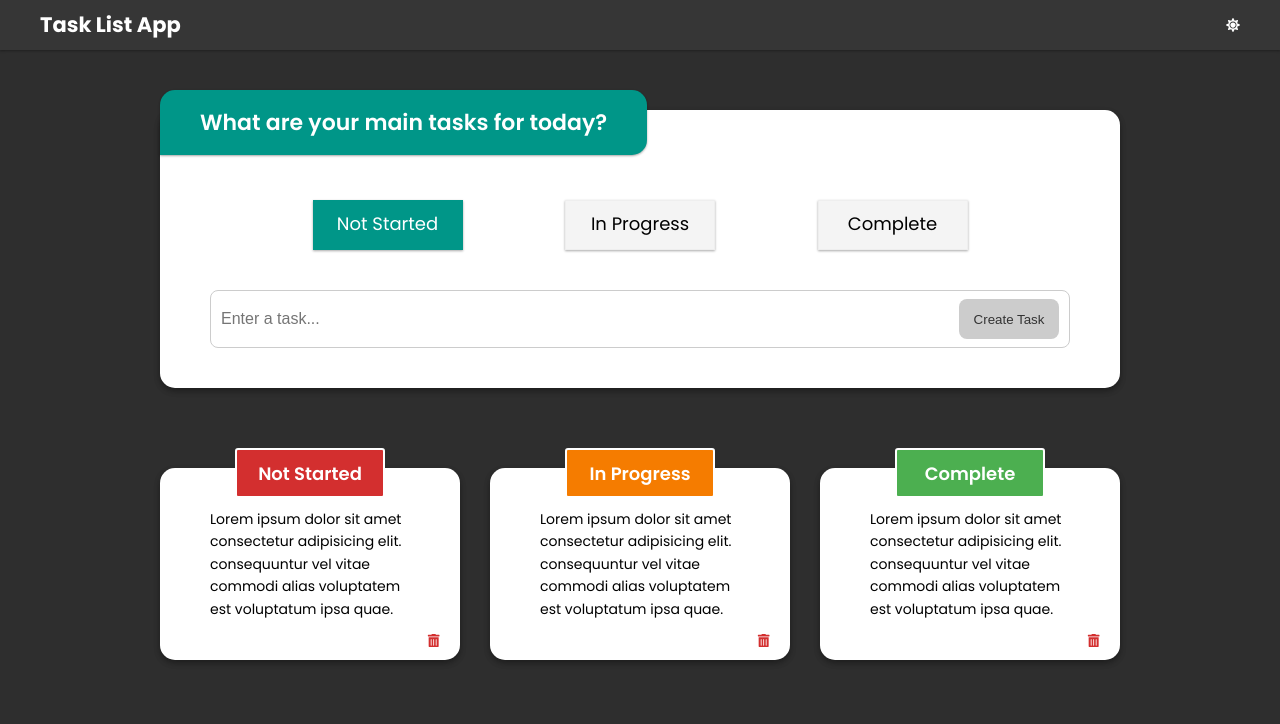
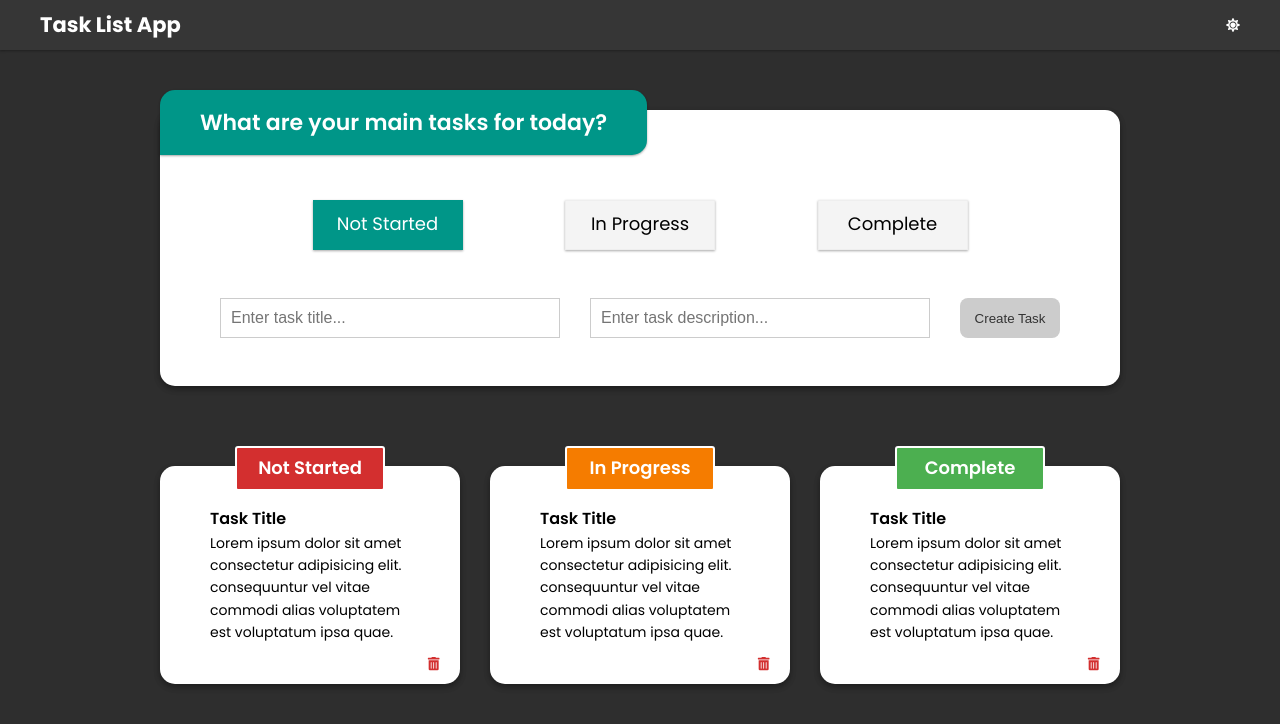
Before and after one commit to JoseTorralba/task-list-app, a React (Create React App) app: page / in a window 1280 px wide. Shown: the top 724 px of the page. Built offline with nearby package versions, Linux system fonts and the light colour scheme.

Commit message:
added a new input field

```diff
--- a/src/components/TaskForm.jsx
+++ b/src/components/TaskForm.jsx
@@ -6,36 +6,39 @@ import styles from './TaskForm.module.css';
 
 const TaskForm = ({ addTask }) => {
   const [text, setText] = useState('');
+  const [title, setTitle] = useState('');
   const [progress, setRating] = useState('not started');
   const [btnDisabled, setBtnDisabled] = useState(true);
-  const [message, setMessage] = useState('');
 
   const handleTextChange = e => {
-    if (text === '') {
-      setBtnDisabled(true);
-      setMessage(null);
-    } else if (text !== '' && text.trim().length <= 10) {
-      setMessage('Text must be at least 10 characters long');
-      setBtnDisabled(true);
-    } else {
-      setMessage(null);
+    if (title.trim().length !== '' && text.trim().length !== '') {
       setBtnDisabled(false);
     }
 
     setText(e.target.value);
   };
 
+  const handleTitleChange = e => {
+    if (title.trim().length !== '' && text.trim().length !== '') {
+      setBtnDisabled(false);
+    }
+
+    setTitle(e.target.value);
+  };
+
   const submitHandler = e => {
     e.preventDefault();
 
     // Constructs New Task Object
-    if (text.trim().length > 10) {
+    if (text.trim().length !== '') {
       const newTask = {
+        title,
         text,
         progress,
       };
 
       addTask(newTask);
+      setTitle('');
       setText('');
       setBtnDisabled(true);
     }
@@ -52,17 +55,24 @@ const TaskForm = ({ addTask }) => {
 
         <div className={styles['input-group']}>
           <input
+            onChange={handleTitleChange}
+            type='title'
+            placeholder='Enter task title...'
+            value={title}
+            required
+          />
+
+          <input
             onChange={handleTextChange}
             type='text'
-            placeholder='Enter a task...'
+            placeholder='Enter task description...'
             value={text}
+            required
           />
           <Button type='submit' isDisabled={btnDisabled}>
             Create Task
           </Button>
         </div>
-
-        {message && <div className={styles.message}>{message}</div>}
       </form>
     </Card>
   );
--- a/src/components/TaskForm.module.css
+++ b/src/components/TaskForm.module.css
@@ -21,18 +21,21 @@ label {
   color: #fff;
 }
 
+/* box-shadow: 0 1px 3px rgba(0, 0, 0, 0.12), 0 1px 2px rgba(0, 0, 0, 0.24); */
 .input-group {
-  /* box-shadow: 0 1px 3px rgba(0, 0, 0, 0.12), 0 1px 2px rgba(0, 0, 0, 0.24); */
   display: flex;
   flex-direction: row;
-  border: 1px solid #ccc;
+  /* border: 1px solid #ccc; */
   padding: 8px 10px;
   border-radius: 8px;
 }
 
 input {
   flex-grow: 2;
-  border: none;
+  margin-right: 3rem;
+  padding: 1rem;
+  /* border: none; */
+  border: 1px solid #ccc;
   font-size: 1.6rem;
 }
 
--- a/src/components/TaskItem.jsx
+++ b/src/components/TaskItem.jsx
@@ -21,6 +21,7 @@ const TaskItem = ({ item, deleteTask }) => {
         >
           {item.progress}
         </div>
+        <div className={styles.titleDisplay}>{item.title}</div>
         <div className={styles.textDisplay}>{item.text}</div>
         <button className={styles.close} onClick={() => deleteTask(item.id)}>
           <FaTrashAlt color='#D32F2F' />
--- a/src/components/TaskItem.module.css
+++ b/src/components/TaskItem.module.css
@@ -1,24 +1,31 @@
 .task {
-  align-items: center;
+  /* align-items: center; */
   display: flex;
   flex-direction: column;
 }
 
 .progressDisplay {
+  align-self: center;
   /* border: 4px #2e2e2e solid; */
   border: 2px #fff solid;
   border-radius: 3px;
   color: #fff;
   font-size: 1.8rem;
   font-weight: 600;
-  height: 50px;
-  padding: 10px;
+  padding: 0.6rem;
   position: absolute;
   text-align: center;
   /* text-shadow: 2px 4px 3px rgba(0, 0, 0, 0.3); */
   text-transform: capitalize;
   top: -20px;
   width: 150px;
+}
+
+.titleDisplay {
+  font-size: 1.6rem;
+  font-weight: 600;
+  text-transform: capitalize;
+  /* margin-bottom: 1rem; */
 }
 
 .textDisplay {
--- a/src/data/FeedbackData.js
+++ b/src/data/FeedbackData.js
@@ -2,16 +2,19 @@ const TaskData = [
   {
     id: 1,
     progress: 'not started',
+    title: 'Task title',
     text: 'Lorem ipsum dolor sit amet consectetur adipisicing elit. consequuntur vel vitae commodi alias voluptatem est voluptatum ipsa quae.',
   },
   {
     id: 2,
     progress: 'in progress',
+    title: 'Task title',
     text: 'Lorem ipsum dolor sit amet consectetur adipisicing elit. consequuntur vel vitae commodi alias voluptatem est voluptatum ipsa quae.',
   },
   {
     id: 3,
     progress: 'complete',
+    title: 'Task title',
     text: 'Lorem ipsum dolor sit amet consectetur adipisicing elit. consequuntur vel vitae commodi alias voluptatem est voluptatum ipsa quae.',
   },
 ];
```
